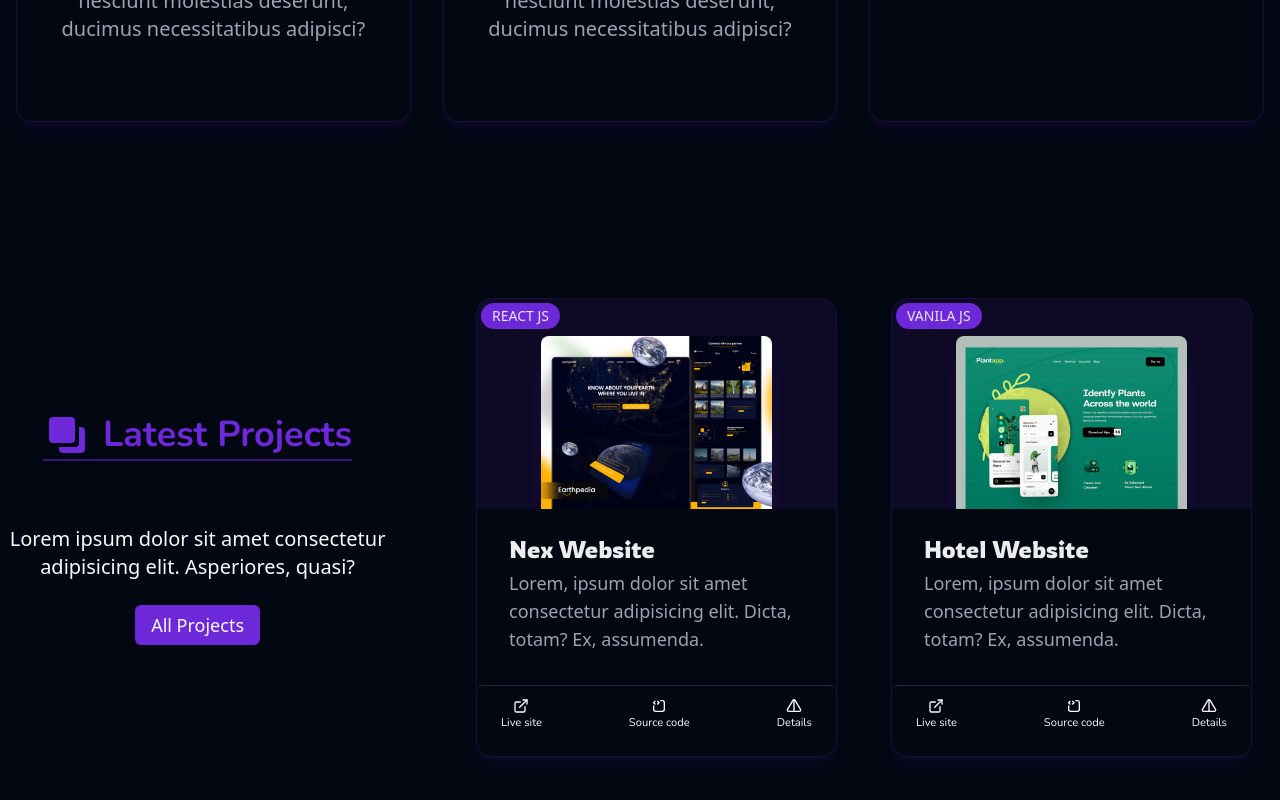
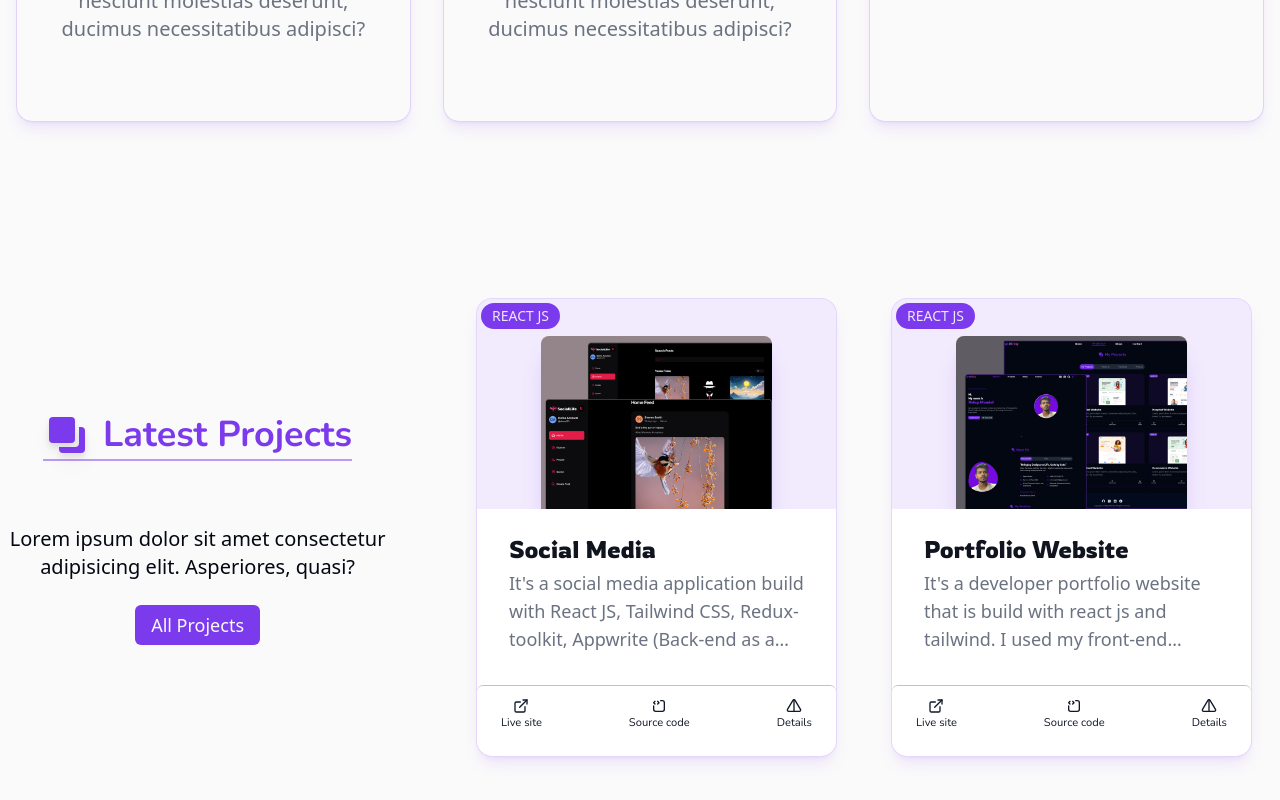
Before and after one commit to rdmondal100/Portfolio_with_react, a React (Vite) app: page / in a window 1280 px wide. Shown: the part 1994-2794 px from the top of the page. Built offline with nearby package versions, Linux system fonts and the light colour scheme; a web font is replaced by a local one.

Commit message:
optimize the code and added title and change the themetoggle functionality

```diff
--- a/index.html
+++ b/index.html
@@ -1,11 +1,11 @@
 
 <!doctype html>
-<html lang="en">
+<html lang="en" class="">
   <head>
     <meta charset="UTF-8" />
     <link rel="icon" type="image/svg+xml" href="logo.svg" />
     <meta name="viewport" content="width=device-width, initial-scale=1.0" />
-    <title>Riday</title>
+    <title>Riday - Expert React Developer | Front-end Developer </title>
   </head>
   <body class=" bg-background ">
     <div id="root"></div>
--- a/src/components/Header.jsx
+++ b/src/components/Header.jsx
@@ -40,7 +40,7 @@ const Header = () => {
                 header
                     ? "py-1    backdrop-blur-sm shadow-lg "
                     : " bg-transparent "
-            } lg:pt-2 sticky top-0 z-50 transition-all `}
+            } lg:pt-2 sticky top-0 z-50 transition-all px-8`}
         >
             <div className='h-12 flex px-2 mx-auto'>
                 <div className='flex justify-between items-center w-full'>
--- a/src/components/ProjectCard.jsx
+++ b/src/components/ProjectCard.jsx
@@ -39,16 +39,16 @@ const ProjectCard = ({ project, cardStyles }) => {
             <CardFooter className='flex justify-between border-t-[.1px] border-secondary rounded-md pt-3  text-secondary-foreground '>
                 <a
                     href={link}
+
                     target="_blank"
-                    className='cursor-pointer flex flex-col items-center justify-center gap-y-[1px]  font-general_font hover:text-primary'
-                >
+                    className={`cursor-pointer flex flex-col items-center justify-center gap-y-[1px]  font-general_font hover:text-primary ${link == "#" && "cursor-not-allowed text-foreground/20 pointer-events-none"}`}>
                     <LuExternalLink />
                     <span className='text-[.7rem]'>Live site</span>
                 </a>
                 <a
                     href={"https://github.com/rdmondal100"}
                     target='_blank'
-                    className='cursor-pointer flex flex-col items-center justify-center gap-y-[1px]  font-general_font hover:text-primary'
+                    className={`cursor-pointer flex flex-col items-center justify-center gap-y-[1px]  font-general_font hover:text-primary ${link == "#" && "cursor-not-allowed text-foreground/20 pointer-events-none"}`}
                 >
                     <TbSourceCode />
                     <span className='text-[.7rem]'> Source code</span>
--- a/src/components/Work.jsx
+++ b/src/components/Work.jsx
@@ -10,59 +10,12 @@ import 'swiper/css/pagination'
 
 import ProjectCard from "./ProjectCard"
 import { BiMerge } from "react-icons/bi";
+import useProjectList from "@/hooks/useProjectList"
 
 
 const Work = () => {
-  const projectData = [
-    {
-      image: w1,
-      category: 'react js',
-      name: "Nex Website",
-      description: 'Lorem, ipsum dolor sit amet consectetur adipisicing elit. Dicta, totam? Ex, assumenda.',
-      link: '/',
-      github: '/'
-    },
-    {
-      image: w4,
-      category: 'vanila js',
-      name: "Hotel Website",
-      description: 'Lorem, ipsum dolor sit amet consectetur adipisicing elit. Dicta, totam? Ex, assumenda.',
-      link: '/',
-      github: '/'
-    },
-    {
-      image: w1,
-      category: 'react js',
-      name: "Hospital Website",
-      description: 'Lorem, ipsum dolor sit amet consectetur adipisicing elit. Dicta, totam? Ex, assumenda.',
-      link: '/',
-      github: '/'
-    },
-    {
-      image: w2,
-      category: 'next js',
-      name: "Gym Website",
-      description: 'Lorem, ipsum dolor sit amet consectetur adipisicing elit. Dicta, totam? Ex, assumenda.',
-      link: '/',
-      github: '/'
-    },
-    {
-      image: w3,
-      category: 'react js',
-      name: "School Website",
-      description: 'Lorem, ipsum dolor sit amet consectetur adipisicing elit. Dicta, totam? Ex, assumenda.',
-      link: '/',
-      github: '/'
-    },
-    {
-      image: w4,
-      category: 'next js',
-      name: "Ecommerce Website",
-      description: 'Lorem, ipsum dolor sit amet consectetur adipisicing elit. Dicta, totam? Ex, assumenda.',
-      link: '/',
-      github: '/'
-    },
-  ]
+  const {projectData}=useProjectList()
+
   return (
     <section className=" xl:flex relative xl:h-[500px] xl:mb-20 mb-12 text-foreground z-0">
       <div className=" px-2   w-full flex flex-col xl:flex-row ">
--- a/src/components/theme-provider.jsx
+++ b/src/components/theme-provider.jsx
@@ -1,63 +1,63 @@
-/* eslint-disable react/prop-types */
-import { createContext, useContext, useEffect, useState } from "react";
+// /* eslint-disable react/prop-types */
+// import { createContext, useContext, useEffect, useState } from "react";
 
 
-const initialState = {
-  theme: "system",
-  setTheme: () => null,
-};
-const ThemeProviderContext = createContext(initialState);
+// const initialState = {
+//   theme: "system",
+//   setTheme: () => null,
+// };
+// const ThemeProviderContext = createContext(initialState);
 
-function ThemeProvider({
-  children,
-  defaultTheme = "system",
-  storageKey = "vite-ui-theme",
-  ...props
-}) {
-  const [theme, setTheme] = useState(
-    () => localStorage.getItem(storageKey) || defaultTheme
-  );
+// function ThemeProvider({
+//   children,
+//   defaultTheme = "system",
+//   storageKey = "vite-ui-theme",
+//   ...props
+// }) {
+//   const [theme, setTheme] = useState(
+//     () => localStorage.getItem(storageKey) || defaultTheme
+//   );
 
-  useEffect(() => {
-    const root = window.document.documentElement;
+//   useEffect(() => {
+//     const root = window.document.documentElement;
 
-    root.classList.remove("light", "dark");
+//     root.classList.remove("light", "dark");
 
-    if (theme === "system") {
-      const systemTheme = window.matchMedia("(prefers-color-scheme: light)")
-        .matches
-        ? "dark"
-        : "light";
+//     if (theme === "system") {
+//       const systemTheme = window.matchMedia("(prefers-color-scheme: light)")
+//         .matches
+//         ? "dark"
+//         : "light";
 
-      root.classList.add(systemTheme);
-      return;
-    }
+//       root.classList.add(systemTheme);
+//       return;
+//     }
 
-    root.classList.add(theme);
-  }, [theme]);
+//     root.classList.add(theme);
+//   }, [theme]);
 
-  const value = {
-    theme,
-    setTheme: (theme) => {
-      localStorage.setItem(storageKey, theme);
-      setTheme(theme);
-    },
-  };
+//   const value = {
+//     theme,
+//     setTheme: (theme) => {
+//       localStorage.setItem(storageKey, theme);
+//       setTheme(theme);
+//     },
+//   };
 
-  return (
-    <ThemeProviderContext.Provider {...props} value={value}>
-      {children}
-    </ThemeProviderContext.Provider>
-  );
-}
+//   return (
+//     <ThemeProviderContext.Provider {...props} value={value}>
+//       {children}
+//     </ThemeProviderContext.Provider>
+//   );
+// }
 
-export const useTheme = () => {
-  const context = useContext(ThemeProviderContext);
+// export const useTheme = () => {
+//   const context = useContext(ThemeProviderContext);
 
-  if (context === undefined)
-    throw new Error("useTheme must be used within a ThemeProvider");
+//   if (context === undefined)
+//     throw new Error("useTheme must be used within a ThemeProvider");
 
-  return context;
-};
+//   return context;
+// };
 
-export default ThemeProvider;
+// export default ThemeProvider;
--- a/src/hooks/useProjectList.jsx
+++ b/src/hooks/useProjectList.jsx
@@ -93,7 +93,7 @@ const useProjectList = () => {
     {
       image: w6,
       category: 'react js',
-      name: "Business Website",
+      name: "Professional Website",
       blurhash:"L4QJiwy40I4T9Ltkxo01TA02x+_M",
       description: `<div class="desc mt-5">
       <p>I designed and developed a professional business website using Tailwind CSS, HTML, and React.js. This website offers a sleek and modern interface tailored to showcase the unique offerings of the business.</p>
--- a/src/pages/Contact.jsx
+++ b/src/pages/Contact.jsx
@@ -27,9 +27,10 @@ const Contact = () => {
                             </h1>
 
 
-                            <p className=' max-w-[400px] text-muted-foreground'>
-                                Lorem ipsum dolor, sit amet consectetur
-                                adipisicing elit. Lorem ipsum dolor sit amet.
+                            <p className=' max-w-[400px] text-muted-foreground mt-4'>
+                          Have a project in mind? Let's collaborate and create something amazing. Contact me Now!
+
+
                             </p>
 
                     </div>
--- a/src/pages/RootLayout.jsx
+++ b/src/pages/RootLayout.jsx
@@ -1,7 +1,6 @@
 import Footer from "@/components/Footer";
 import Header from "@/components/Header";
 import { MobileMenueBar } from "@/components/MenuBar";
-import ThemeProvider from "@/components/theme-provider";
 import { Toaster } from "@/components/ui/toaster";
 import { Outlet } from "react-router-dom";
 
@@ -9,7 +8,6 @@ import { Outlet } from "react-router-dom";
 function RootLayout() {
     return (
         <>
-            <ThemeProvider defaultTheme='dark' storageKey='vite-ui-theme'>
                 <Header />
                 <Toaster />
                 <Outlet />
@@ -17,7 +15,6 @@ function RootLayout() {
                 <div className='fixed bottom-0'>
                     <MobileMenueBar mobileTopLine=' fixed rounded-lg bottom-full h-[2px] bg-primary w-16' />
                 </div>
-            </ThemeProvider>
         </>
     );
 }
```
Also changed, not shown: src/components/mode-toggle.jsx (+30 -33 lines).
